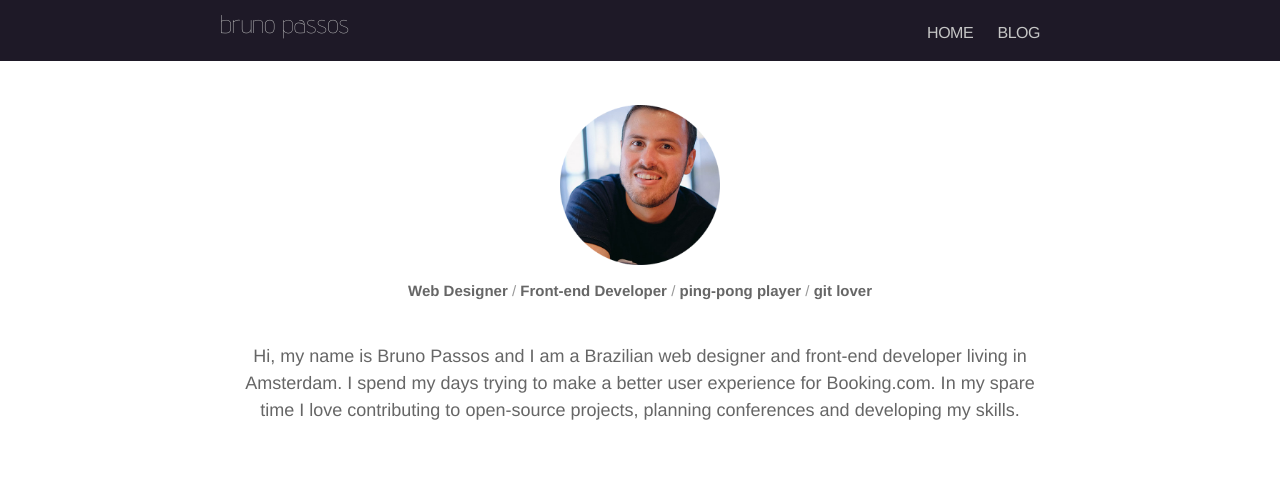
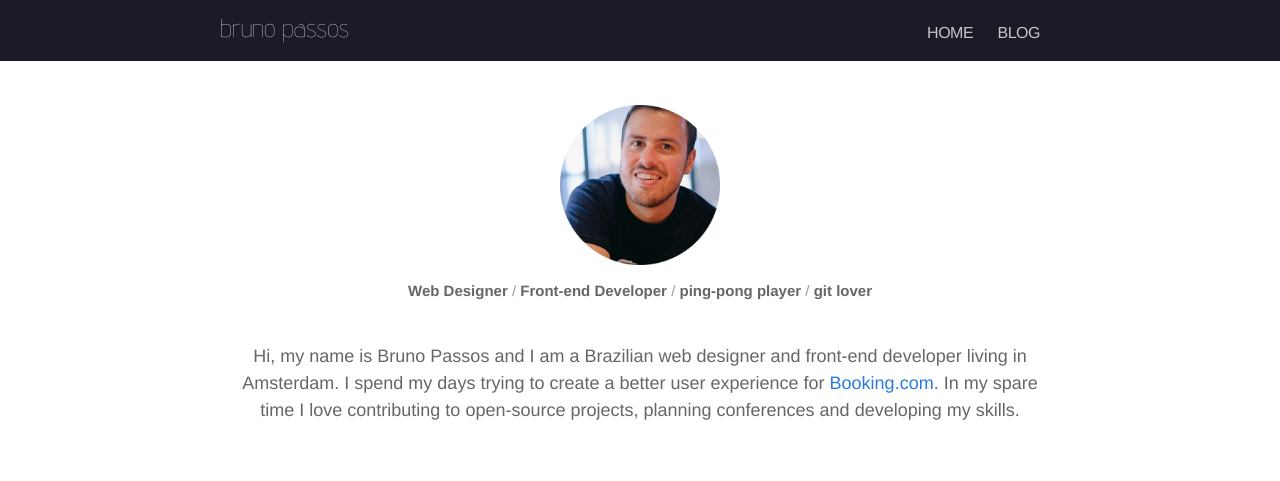
Before and after one commit to bpassos-zz/bpassos.github.io, a Jekyll site: the page built from index.html, in a window 1280 px wide. Shown: the top 481 px of the page. Built offline with Jekyll 4.4.1, drawn with Linux system fonts in a browser that asks for light colours; nearby versions of some CDN libraries.

Commit message:
better intro text

```diff
--- a/css/main.css
+++ b/css/main.css
@@ -145,7 +145,7 @@ li {
     display: inline-block;
     position: absolute;
     left: 10px;
-    top: 0;
+    top: 4px;
     -webkit-transition:color 400ms;
     transition:color 400ms;
   }
--- a/index.html
+++ b/index.html
@@ -6,7 +6,7 @@ layout: default
   <div class="profile"><img src="images/profile.png"></div>
   <div class="intro">
     Web Designer <span class="intro-thin">/</span> Front-end Developer <span class="intro-thin">/</span> ping-pong player <span class="intro-thin">/</span> git lover
-    <p>Hi, my name is Bruno Passos and I am a Brazilian web designer and front-end developer living in Amsterdam. I spend my days trying to make a better user experience for Booking.com.
+    <p>Hi, my name is Bruno Passos and I am a Brazilian web designer and front-end developer living in Amsterdam. I spend my days trying to create a better user experience for <a href="http://booking.com/destinationfinder.html">Booking.com</a>.
 
     In my spare time I love contributing to open-source projects, planning conferences and developing my skills.</p>
   </div>
```
